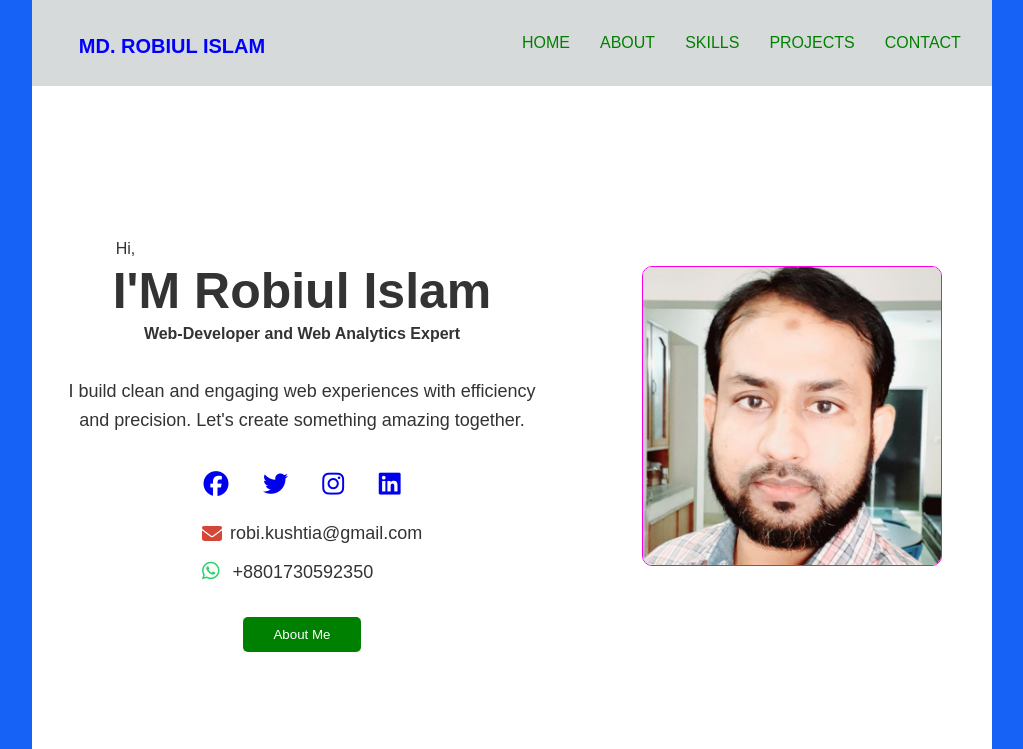
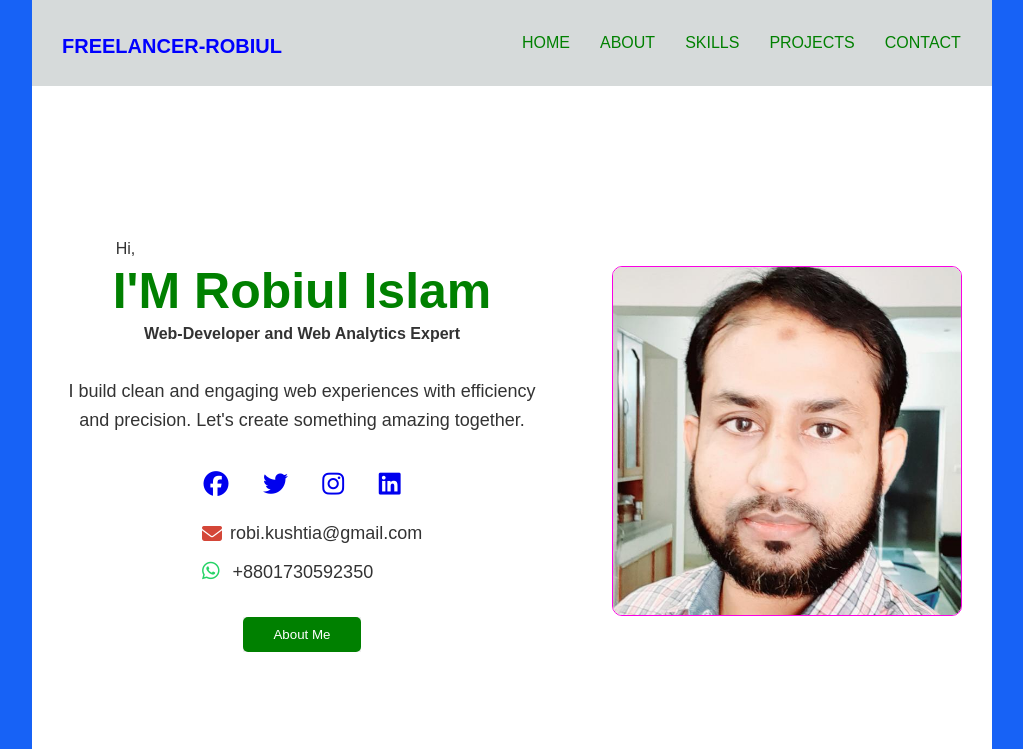
Before and after one commit to freelancer-robiul/freelancer-robiul.github.io, a plain HTML site: page index.html in a window 1280 px wide. Shown: the top 749 px of the page, without its empty margins (128-1151 px from the left). Drawn offline with Linux system fonts and the light colour scheme.

Commit message:
changed header text and color

```diff
--- a/index.html
+++ b/index.html
@@ -18,7 +18,7 @@
             <div class="header-logo-menu">
 
                 <div class="header-logo">
-                    <h1>Md. Robiul Islam</h1>
+                    <h1>Freelancer-Robiul</h1>
                 </div>
 
                 <div class="header-menu">
--- a/style.css
+++ b/style.css
@@ -79,6 +79,7 @@ body {
 .header-text-photo{
     display: flex;
     justify-content: space-between;
+    padding-bottom: 50px;
 }
 
 .header-text{
@@ -90,6 +91,7 @@ body {
 .header-text h1{
     font-size: 50px;
     line-height: 60px;
+    color: green;
 }
 
 .header-text h4{
@@ -111,11 +113,11 @@ p#text{
 }
 
 .header-photo img{
-    width: 300px;
-    height: 300px;
+    width: 350px;
+    height: 350px;
     border-radius: 10px;
     border: 1px solid #fb00e4;
-    margin-left: 70px;
+    margin-left: 40px;
     margin-top: 30px;
     object-fit: cover;
 }
```
